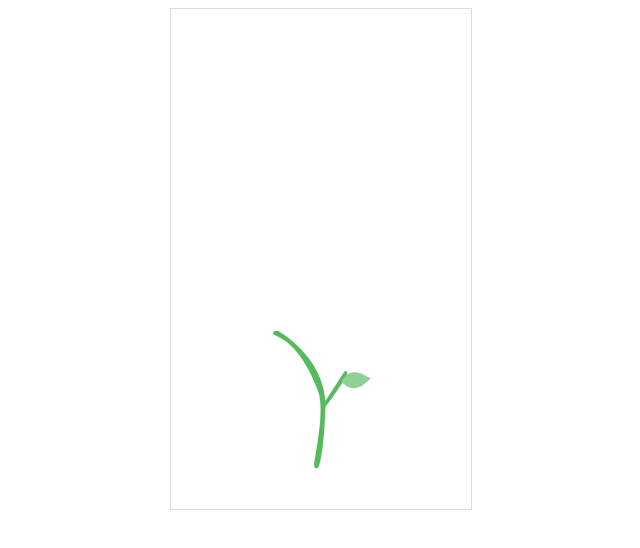
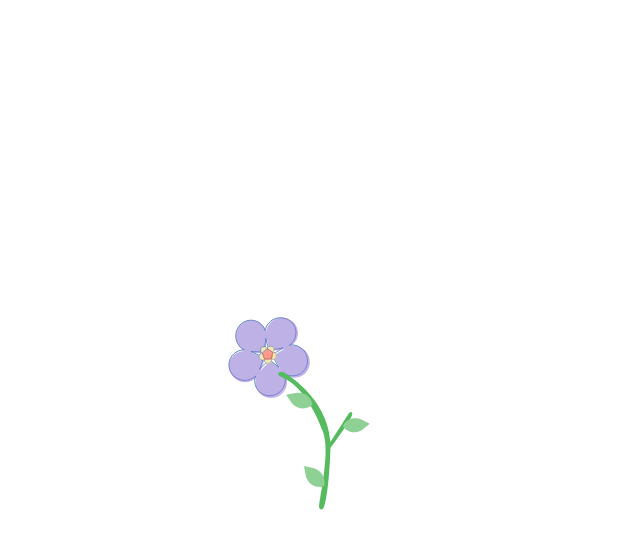
Before and after one commit to shiryz/flower-animation, a plain HTML site: page index.html in a window 1280 px wide. Shown: the whole page, without its empty margins (319-959 px from the left). Drawn offline with nearby package versions, Linux system fonts and the light colour scheme.

Commit message:
Animate flower head

```diff
--- a/app.js
+++ b/app.js
@@ -1,5 +1,14 @@
 TweenMax.to(".stem", 5, {visibility: "visible", width:"25%",
-            right:"45px", top:"320px", ease: Power0.easeNone});
+            right:"2px", top:"364px", ease: Power0.easeNone});
 
-TweenMax.to(".leaf1", 4, {right:"57px", top:"238px",
-      visibility: "visible", width: "10%", ease: Power1.easeOut}).delay(2);
+TweenMax.to(".leaf1", 4, {right:"16px", top:"287px",
+      visibility: "visible", width: "9%", ease: Power0.easeNone}).delay(1);
+
+TweenMax.to(".leaf3", 4, {top: "341px", left:"-117px", width: "7%",
+      visibility: "visible", ease: Power0.easeNone}).delay(1);
+
+TweenMax.to(".leaf2", 4, {top: "263px", right: "104px", width: "9%",
+    visibility: "visible", ease: Power0.easeNone}).delay(1);
+
+TweenMax.to(".flower", 3, {top: "260px", left: "45px", width: "35%",
+    visibility: "visible", ease: Power0.easeNone}).delay(2);
--- a/style.css
+++ b/style.css
@@ -1,49 +1,53 @@
 .main-container {
-  border: solid 1px #ddd;
+  /*border: solid 1px #ddd;*/
   margin: 0 auto;
   width: 300px;
   height:500px;
 }
 
-div {
+/*div {
   border: solid 1px #ddd;
-}
+}*/
 .middle {
   text-align: center;
 }
 
 .flower {
+  top: 353px;
+  left: 74px;
+  width: 15%;
+  visibility: hidden;
   position: relative;
-  top: 170px;
-  visibility: hidden;
 }
 
 .stem {
-  right: 8px;
-  top: 320px;
+  right: -87px;
+  top: 456px;
   width: 8%;
   position: relative;
   visibility: hidden;
 }
 
 .leaf1 {
-  right: 30px;
-  top: 274px;
-  width: 5%;
+  right: -60px;
+  top: 403px;
+  width: 4%;
   position: relative;
   visibility: hidden;
 }
 
 .leaf2 {
   position: relative;
-  bottom: 147px;
-  right: 96px;
+  top: 393px;
+  right: -20px;
+  width: 4%;
   visibility: hidden;
 }
 
 .leaf3 {
   position: relative;
-  bottom: 63px;
-  right: 115px;
+  top: 425px;
+  left: 12px;
+  width: 3%;
   visibility: hidden;
 }
```
